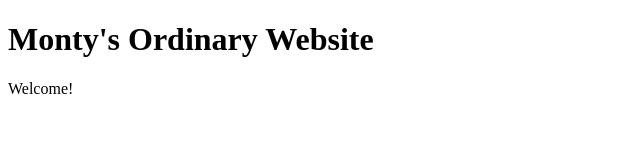
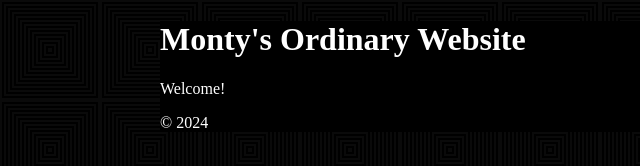
Before and after one commit to monty-c/monty-c.github.io, a plain HTML site: page index.html in a window 1280 px wide. Shown: the whole page, without its empty margins (0-640 px from the left). Drawn offline with Linux system fonts and the light colour scheme.

Commit message:
css n stuff

```diff
--- /dev/null
+++ b/general.css
@@ -0,0 +1,15 @@
+
+
+
+
+body {
+	background-color: black;
+	background-image: url("mainbg1.png");
+	color: white;
+}
+
+#wrapper {
+	width: 960px;
+ 	margin: auto;
+ 	background-color: black;
+}
--- a/index.html
+++ b/index.html
@@ -1,7 +1,25 @@
 <!DOCTYPE html>
-<html>
+<html lang="en">
+
+<head>
+ 	<meta charset="utf-8" />
+ 	<title>Monty's Ordinary Homepage</title>
+ 	<link rel="icon" href="favicon.png">
+ 	<link rel="stylesheet" href="general.css" />
+</head>
 <body>
+
+<div id="wrapper">
+
 <h1>Monty's Ordinary Website</h1>
+
 <p>Welcome!</p>
+
+<footer>
+	&copy; 2024
+</footer>
+
+</div> <!--wrapper-->
+
 </body>
 </html>
```
Also changed, not shown: favicon.png (added), mainbg1.png (added), robots.txt (added).
